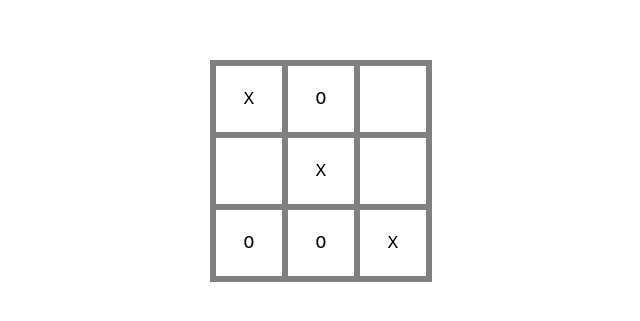
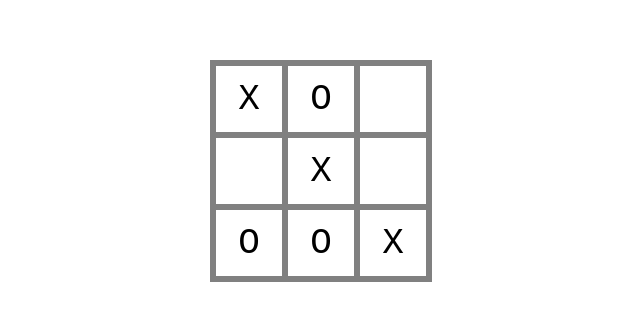
Before and after one commit to loganwoolf/tictactoe, a plain HTML site: page index.html in a window 1280 px wide. Shown: the part 237-558 px from the top of the page, without its empty margins (319-959 px from the left). Drawn offline with Linux system fonts and the light colour scheme.

Commit message:
style player marks

```diff
--- a/style.css
+++ b/style.css
@@ -27,3 +27,6 @@ body {
    background: white;
    border: 3px solid grey;
 }
+.mark {
+   font-size: 36px;
+}
```
